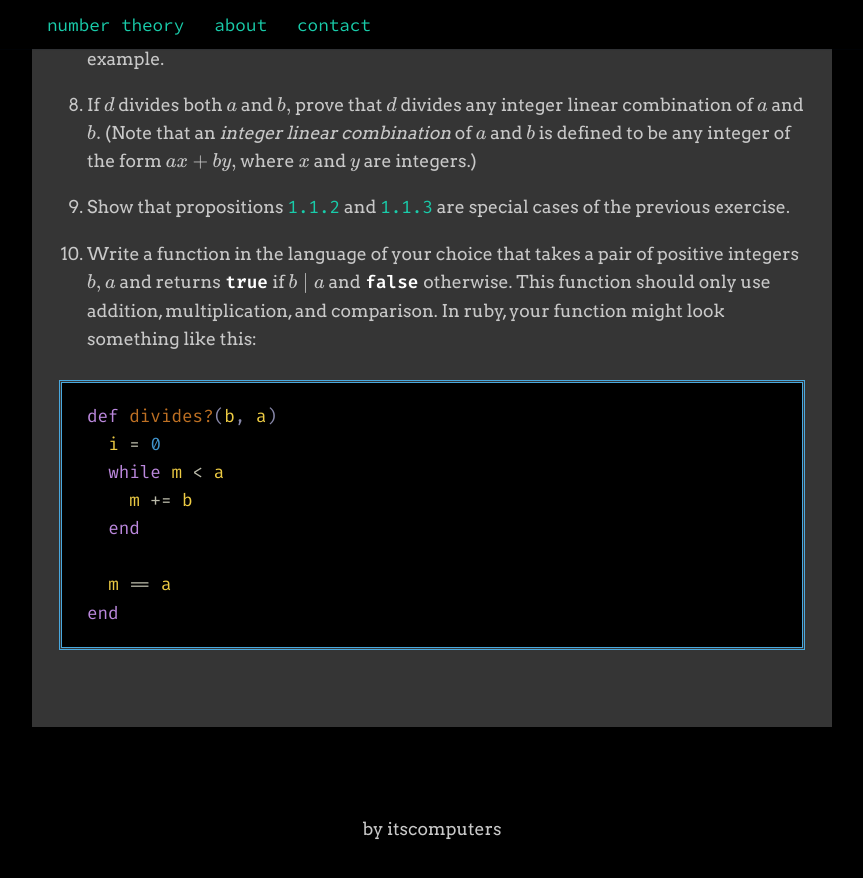
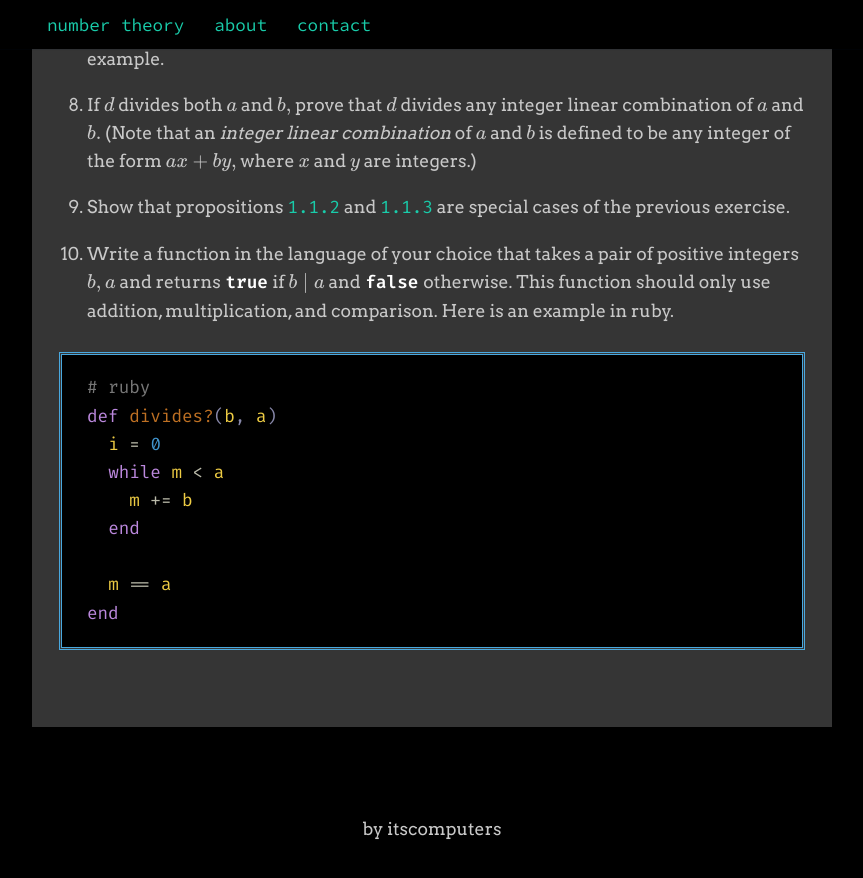
Before and after one commit to itscomputers/itscomputers.github.io, a Jekyll site: the page built from _sections/01_01_divisibility.md, in a window 1280 px wide and 900 px high, scrolled down 2177 px. Shown: the top 878 px of the window, without its empty margins (208-1071 px from the left). Built offline with Jekyll 4.4.1, drawn with Linux system fonts in a browser that asks for light colours; formulas are drawn with MathJax 3.

Commit message:
add comment for language in codeblock

```diff
--- a/_sections/01_01_divisibility.md
+++ b/_sections/01_01_divisibility.md
@@ -105,10 +105,10 @@ are special cases of the previous exercise.
 
 1. Write a function in the language of your choice that takes a pair of positive
 integers $$ b, $$ $$ a $$ and returns `true` if $$ b \mid a $$ and `false` otherwise.  This function
-should only use addition, multiplication, and comparison.
-In ruby, your function might look something like this:
+should only use addition, multiplication, and comparison.  Here is an example in ruby.
 
 {% highlight ruby %}
+# ruby
 def divides?(b, a)
   i = 0
   while m < a
```
Also changed, not shown: _sections/01_02_division_with_remainder.md (+1 -0 lines).
